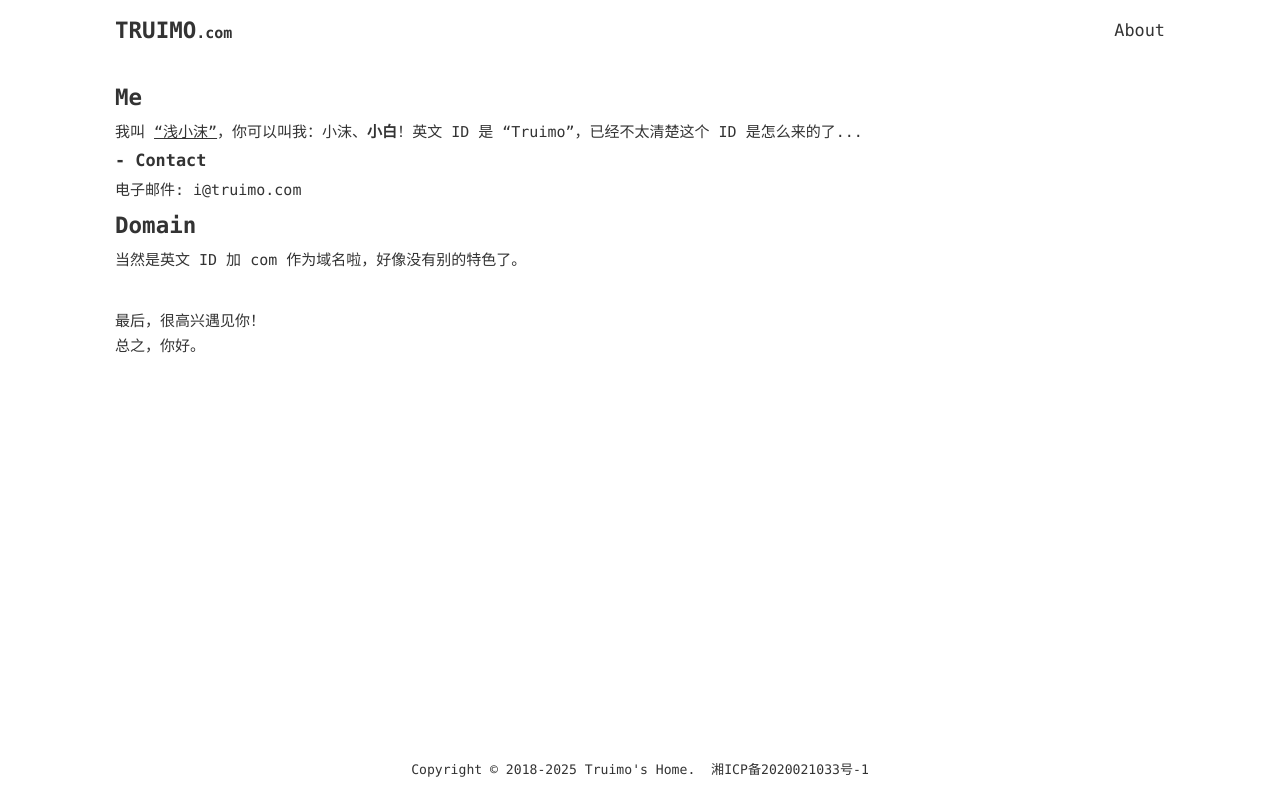
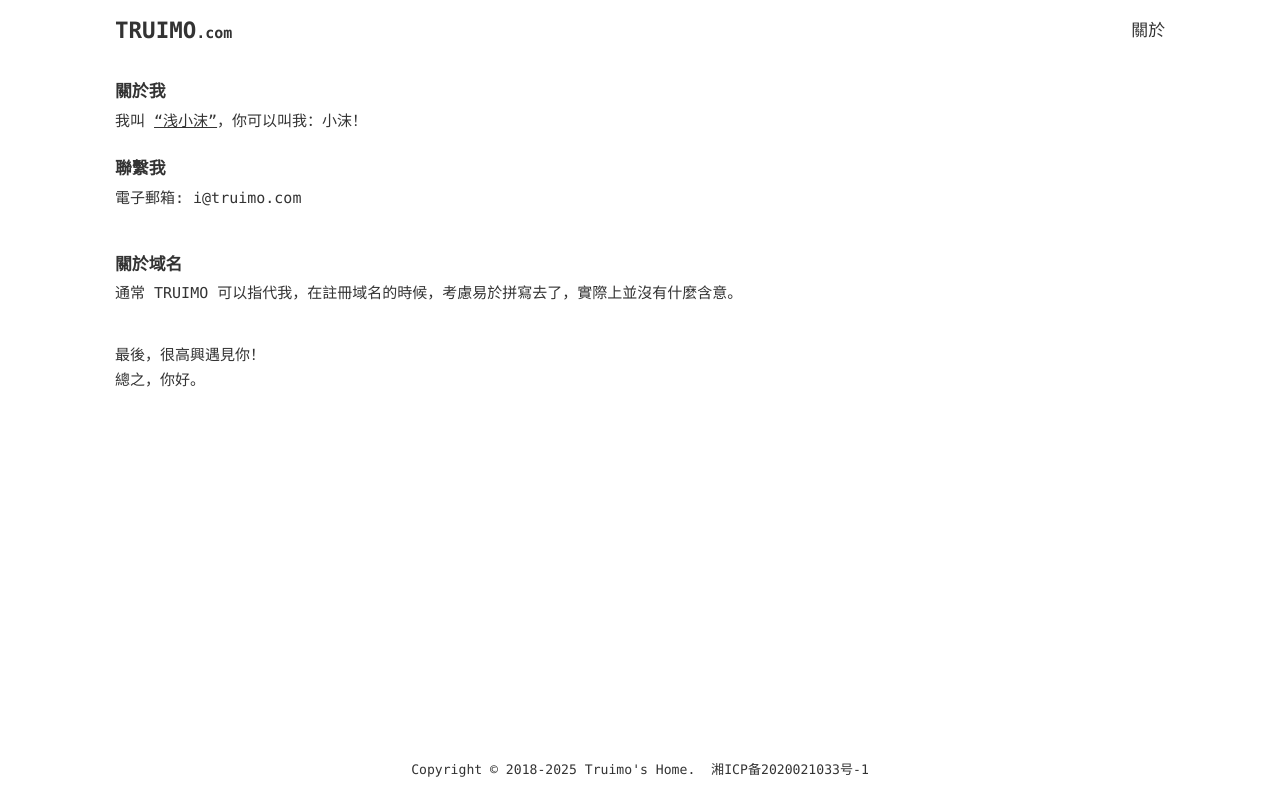
Before and after one commit to Truimo/home, a SvelteKit app: page /about in a window 1280 px wide. Built offline with nearby package versions, Linux system fonts and the light colour scheme.

Commit message:
feat: about page

```diff
--- a/src/components/Header.svelte
+++ b/src/components/Header.svelte
@@ -1,3 +1,6 @@
+<script>
+</script>
+
 <header>
     <nav class="h-16 max-w-6xl mx-auto flex justify-between items-center">
         <div class="h-full mx-4 flex items-center">
@@ -5,7 +8,7 @@
         </div>
         <ul class="h-full mx-4 text-lg flex items-center">
             <li class="ms-4 h-full flex items-center">
-                <a href="/about" title="关于">About</a>
+                <a href="/about" title="关于">關於</a>
             </li>
         </ul>
     </nav>
--- a/src/routes/about/+page.svelte
+++ b/src/routes/about/+page.svelte
@@ -1,15 +1,20 @@
+<script>
+</script>
+
 <svelte:head>
-    <title>关于 - 浅小沫</title>
-    <meta name="description" content="关于浅小沫，他是谁？" />
+    <title>關於 - 浅小沫</title>
+    <meta name="description" content="關於浅小沫，他是誰？" />
     <link rel="canonical" href="https://www.truimo.com/about" />
 </svelte:head>
 
-<h2 class="text-2xl font-bold leading-loose">Me</h2>
-<p class="leading-relaxed">我叫 <span class="underline">“浅小沫”</span>，你可以叫我：小沫、<b>小白</b>！英文 ID 是 “Truimo”，已经不太清楚这个 ID 是怎么来的了...</p>
-<h3 class="text-lg font-semibold leading-loose">- Contact</h3>
-<p class="leading-relaxed">电子邮件: <a href="mailto:i@truimo.com">i@truimo.com</a></p>
-<h2 class="text-2xl font-bold leading-loose">Domain</h2>
-<p class="leading-relaxed">当然是英文 ID 加 com 作为域名啦，好像没有别的特色了。</p>
+<h2 class="text-lg font-bold leading-loose">關於我</h2>
+<p class="leading-relaxed">我叫 <span class="underline">“浅小沫”</span>，你可以叫我：小沫！</p>
+<div class="h-5"></div>
+<h3 class="text-lg font-semibold leading-loose">聯繫我</h3>
+<p class="leading-relaxed">電子郵箱: <a href="mailto:i@truimo.com">i@truimo.com</a></p>
 <div class="h-10"></div>
-<p class="leading-relaxed">最后，很高兴遇见你！</p>
-<p class="leading-relaxed">总之，你好。</p>
+<h2 class="text-lg font-bold leading-loose">關於域名</h2>
+<p class="leading-relaxed">通常 TRUIMO 可以指代我，在註冊域名的時候，考慮易於拼寫去了，實際上並沒有什麼含意。</p>
+<div class="h-10"></div>
+<p class="leading-relaxed">最後，很高興遇見你！</p>
+<p class="leading-relaxed">總之，你好。</p>
```
Also changed, not shown: 1 other file (tests, documents, lock files or other folders).
